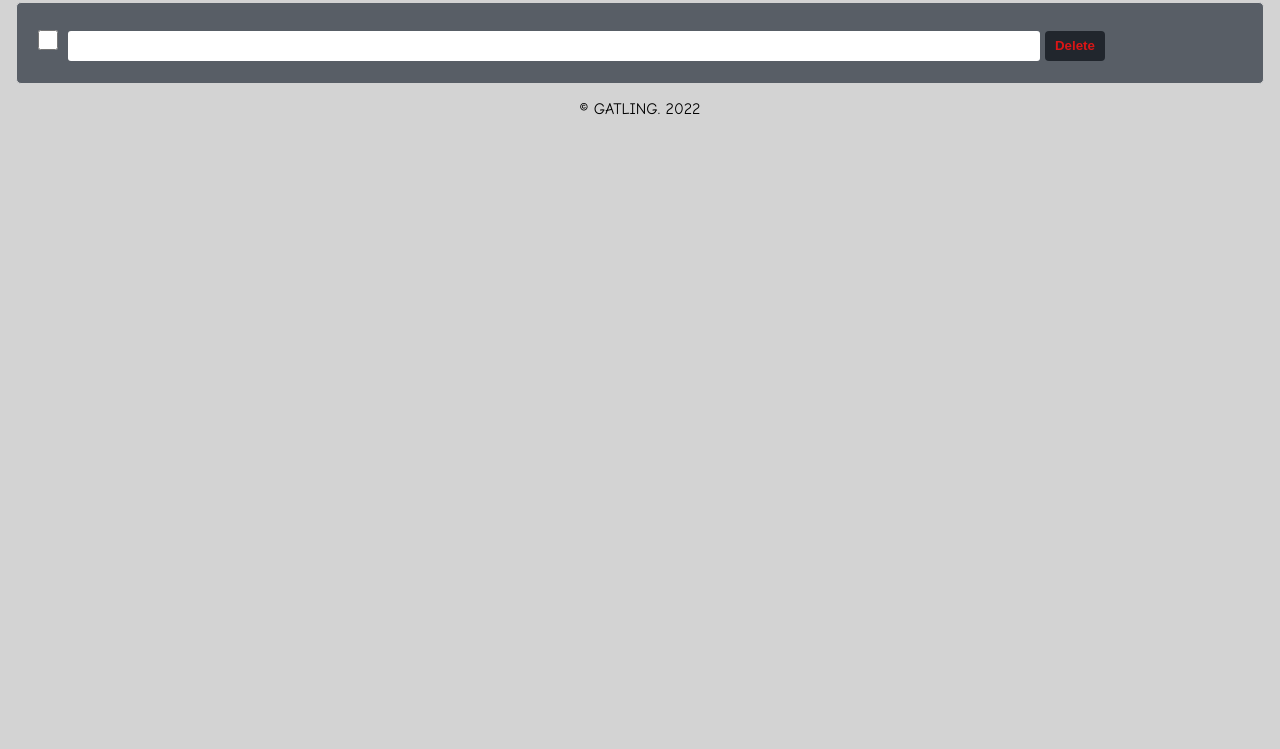
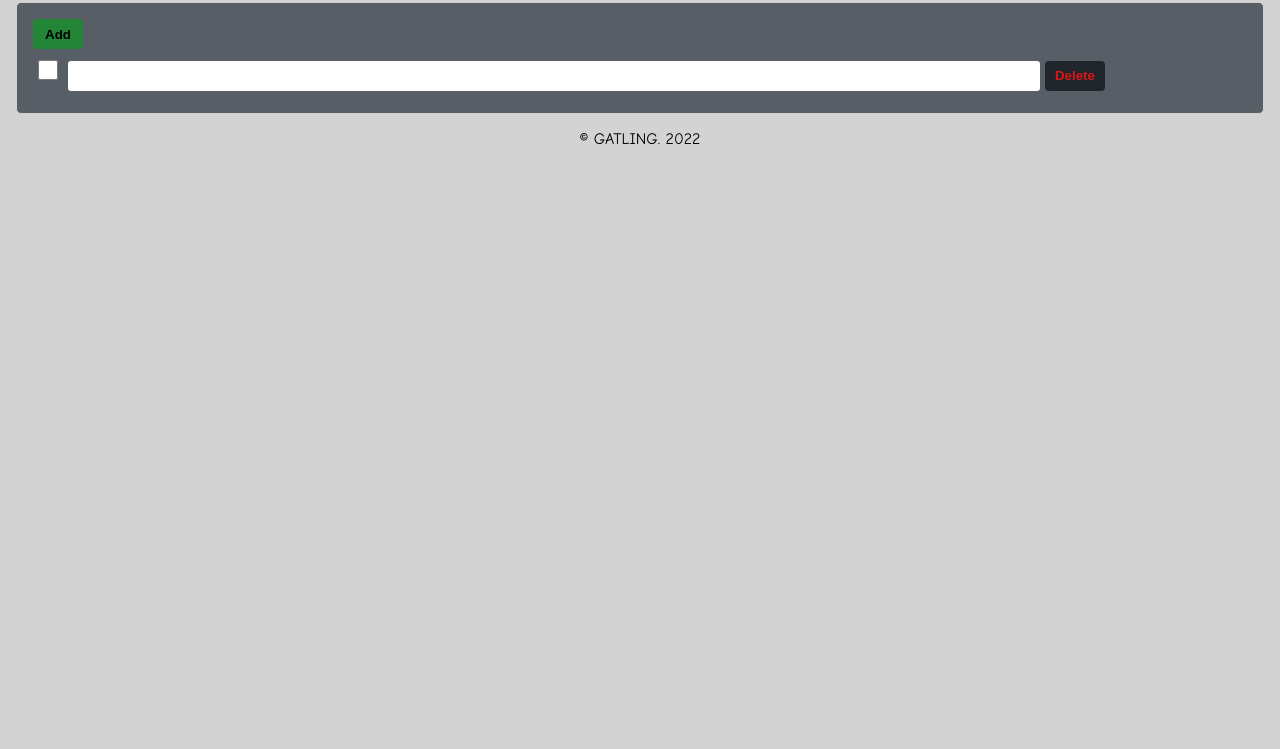
Before and after one commit to iamgatling/todowebapp, a plain HTML site: page index.html in a window 1280 px wide. Shown: the part 51-800 px from the top of the page. Drawn offline with Linux system fonts and the light colour scheme.

Commit message:
Update index.html
fixing the 'no add item button' issue

```diff
--- a/index.html
+++ b/index.html
@@ -102,7 +102,7 @@
   </div>
   <div id="todo-list">
 
-
+  <button class="add-button">Add</button>
     <div class="todo-item">
       <input class="box" type="checkbox">
       <input class="item" maxlength="150" type="text">
```
